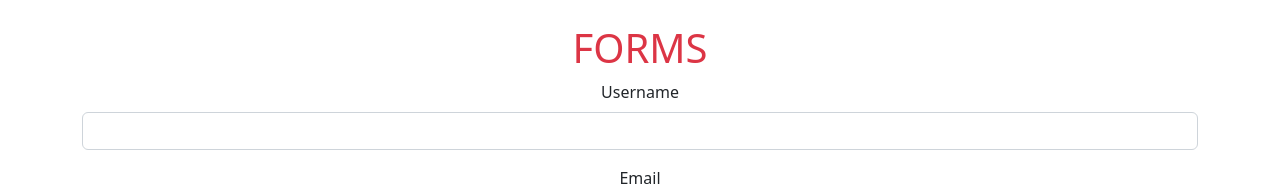
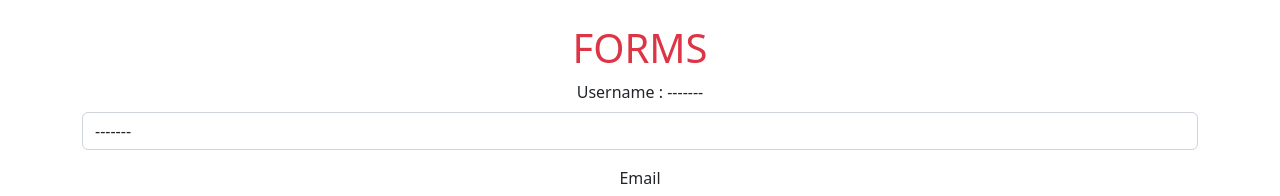
Before and after one commit to Bskasan/React_Practises, a React (Create React App) app in the folder rc_06_forms_otherevents/: page / in a window 1280 px wide. Shown: the top 196 px of the page. Built offline with nearby package versions, Linux system fonts and the light colour scheme.

Commit message:
onChange

```diff
--- a/rc_06_forms_otherevents/src/components/1-forms/Form.jsx
+++ b/rc_06_forms_otherevents/src/components/1-forms/Form.jsx
@@ -1,9 +1,13 @@
 import React, { useState } from "react";
 
 const Form = () => {
-  const [username, setUsername] = useState("");
+  const [username, setUsername] = useState("-------");
   const [email, setEmail] = useState("");
   const [password, setPassword] = useState("");
+
+  const handleUsername = (e) => {
+    setUsername(e.target.value);
+  };
 
   return (
     <div>
@@ -11,9 +15,15 @@ const Form = () => {
       <form>
         <div className="mb-3">
           <label htmlFor="username" className="form-label">
-            Username
+            Username : <span>{username}</span>
           </label>
-          <input type="text" className="form-control" id="username" />
+          <input
+            type="text"
+            className="form-control"
+            id="username"
+            onChange={handleUsername}
+            value={username}
+          />
         </div>
         <div className="mb-3">
           <label htmlFor="email" className="form-label">
```
